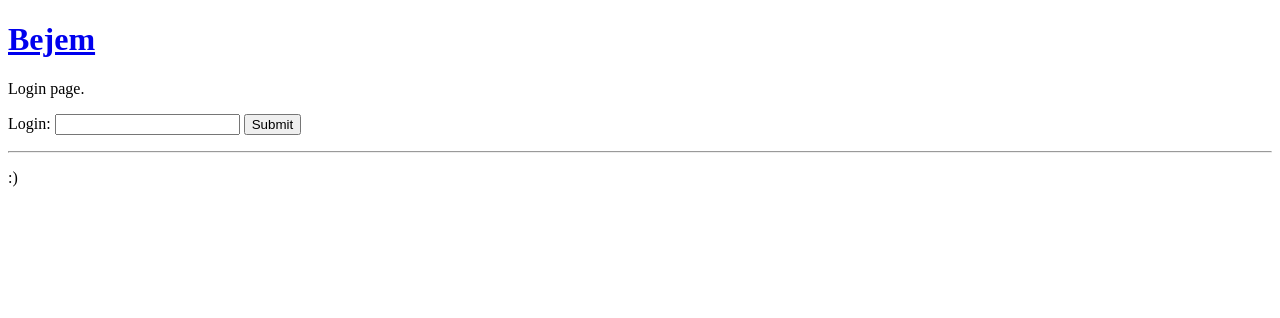
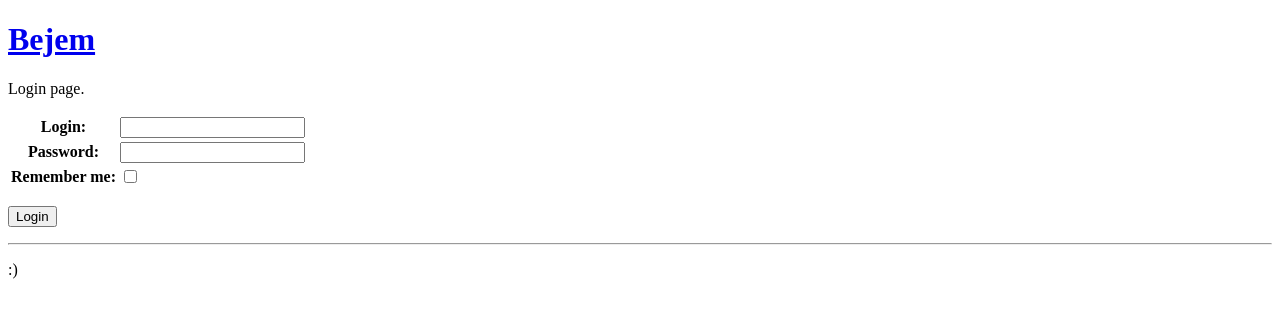
Before and after one commit to akalashnikov/Bejem, a Django app: page /login/ in a window 1280 px wide. Shown: the top 318 px of the page. Run offline with Django 3.2, Linux system fonts and the light colour scheme.

Commit message:
Authentication at login form

```diff
--- a/bejem/templates/login.html
+++ b/bejem/templates/login.html
@@ -4,22 +4,12 @@
 
 {% block content %}
     <p>Login page.</p>
-
 	<p>
-        <form action="." method="GET">
-        <label for="q">Login: </label>
-        <input type="text" name="q" value="{{ query|escape }}">
-        <input type="submit" value="Submit">
+        <form action="." method="POST">
+        <table>
+            {{ form.as_table }}
+        </table>
+        <p><input type="submit" value="Login"></p>
         </form>
     </p>
-
-    {% if query %}
-        <p>Result: "{{ query|escape }} login":</p>
-
-        {% if result %}
-            <p>Hello {{ query|escape }}</p>
-        {% else %}
-            <p>Visit <a href="http://127.0.0.1:8000/registration">registration</a> page</p>
-        {% endif %}
-    {% endif %}
 {% endblock %}
--- /dev/null
+++ b/bejem/users/forms.py
@@ -0,0 +1,6 @@
+from django import forms
+
+class LoginForm(forms.Form):
+    login = forms.CharField(label='Login')
+    password = forms.CharField(widget=forms.PasswordInput)
+    rememberME = forms.BooleanField(label='Remember me', required=False)
--- a/bejem/users/views.py
+++ b/bejem/users/views.py
@@ -5,6 +5,11 @@ import datetime
 #from django.http import HttpResponse
 from django.shortcuts import render_to_response
 from django.db.models import Q
+from django.http import HttpResponseRedirect
+from django.contrib import auth
+from forms import LoginForm
+
+
 
 from bejem.users.models import User
 
@@ -22,9 +27,23 @@ def registration(request):
     return render_to_response('registration.html', { 'q_login': q_login, 'q_email': q_email })
 
 def login(request):
-    query = request.GET.get('q', '')
-    result = (len(User.objects.filter(login=query)) != 0)
-    return render_to_response('login.html', { 'result': result, 'query': query })
+    #query = request.GET.get('q', '')
+    if request.method == 'POST':
+        form = LoginForm(request.POST)
+        if form.is_valid():
+            login = form.cleaned_data['login']
+            password = form.cleaned_data['password']
+            user = auth.authenticate(username=login, password=password)
+            if user is not None and user.is_active:
+                auth.login(request, user)
+                return HttpResponseRedirect("/users/"+login)
+            else:
+                return HttpResponseRedirect("/registration")
+            query = request.POST['username']
+    else:
+        form = LoginForm()
+    #result = (len(User.objects.filter(login=query)) != 0)
+    return render_to_response('login.html', {'form': form})
 
 def user_list(request):
     user_list = User.objects.all()
```
